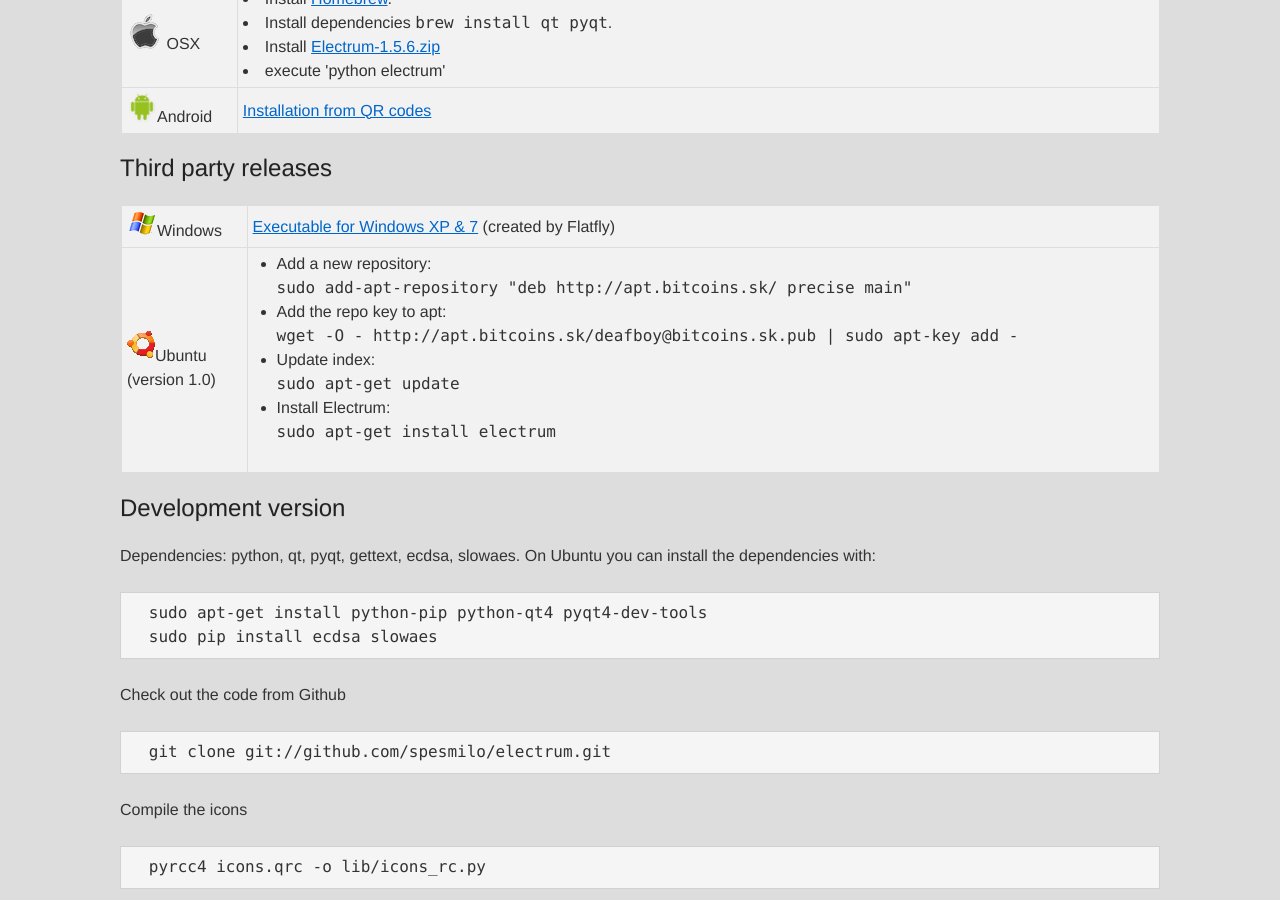
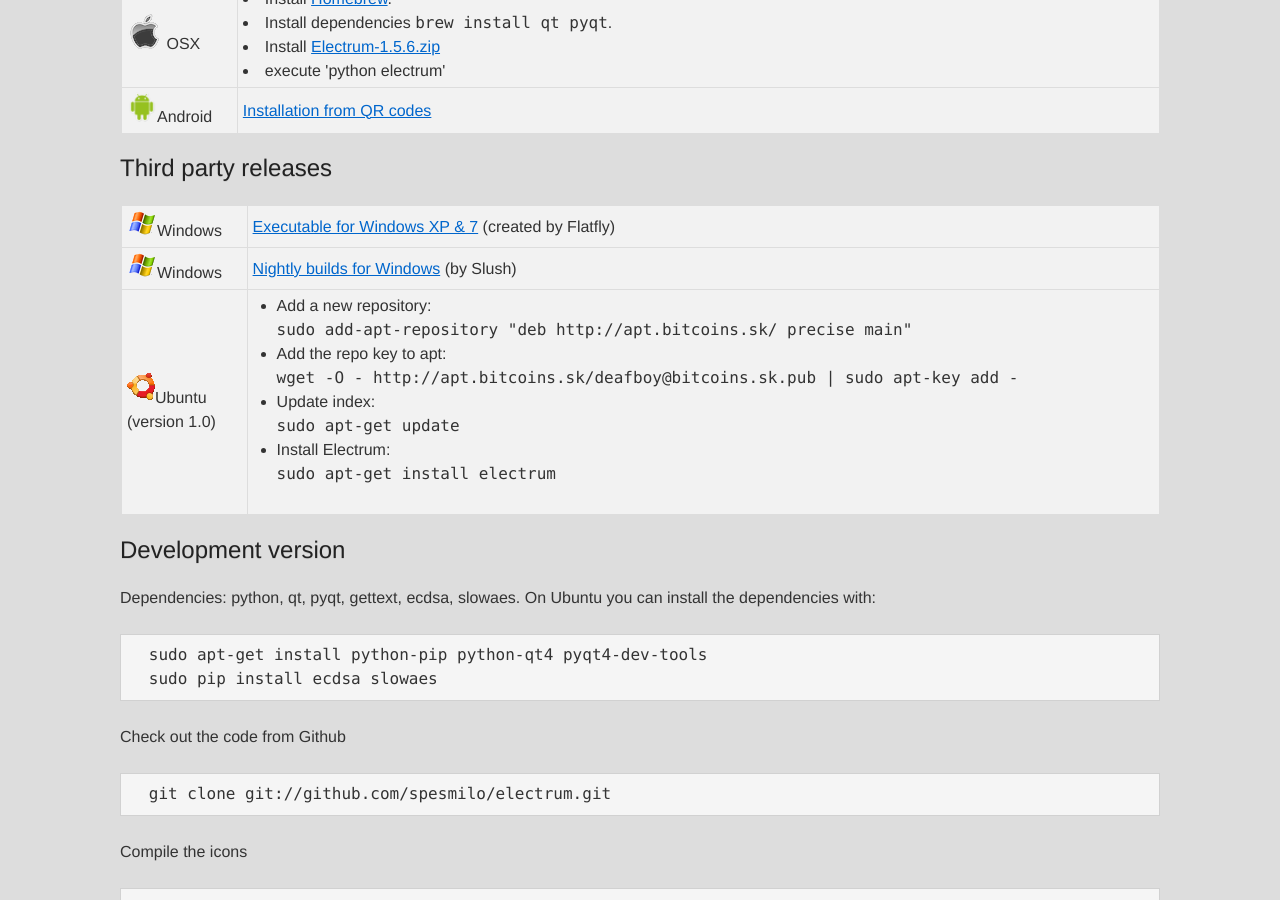
Before and after one commit to ecdsa/electrum-web, a Jekyll site: the page download.html, which Jekyll copies as it is, in a window 1280 px wide and 900 px high, scrolled down 587 px. Built offline with Jekyll 4.4.1, drawn with Linux system fonts in a browser that asks for light colours.

Commit message:
add nightly builds

```diff
--- a/download.html
+++ b/download.html
@@ -97,6 +97,12 @@
     </td>
   </tr>
   <tr>
+    <td><img src="media/os_windows.gif"/>Windows<br/></td>
+    <td>
+     <a href="http://electrum.bitcoin.cz/download/nightly_builds/">Nightly builds for Windows</a> (by Slush)
+    </td>
+  </tr>
+  <tr>
     <td><img src="media/os_ubuntu.gif">Ubuntu<br/>(version 1.0)</td>
     <td>
       <ul>
```
